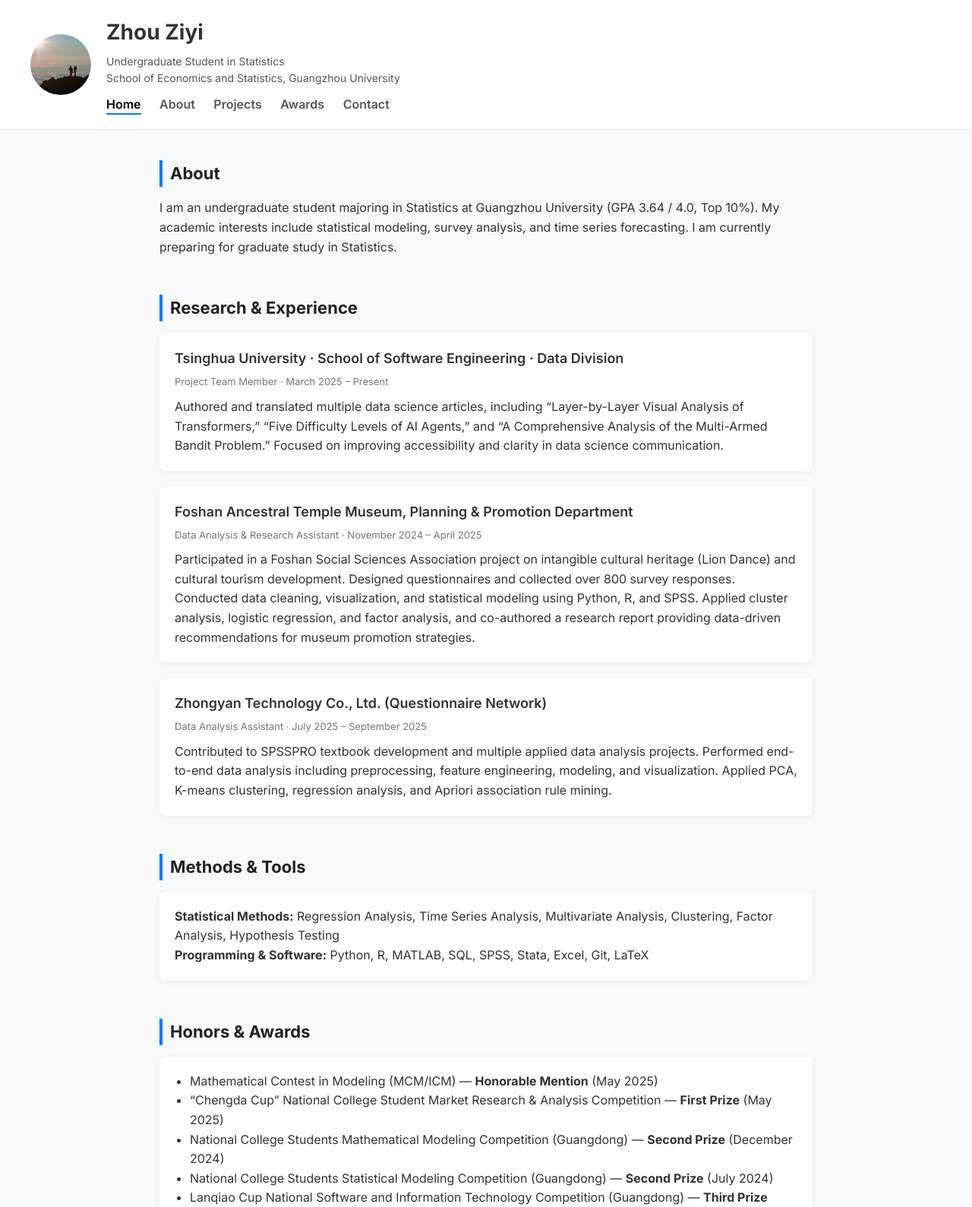
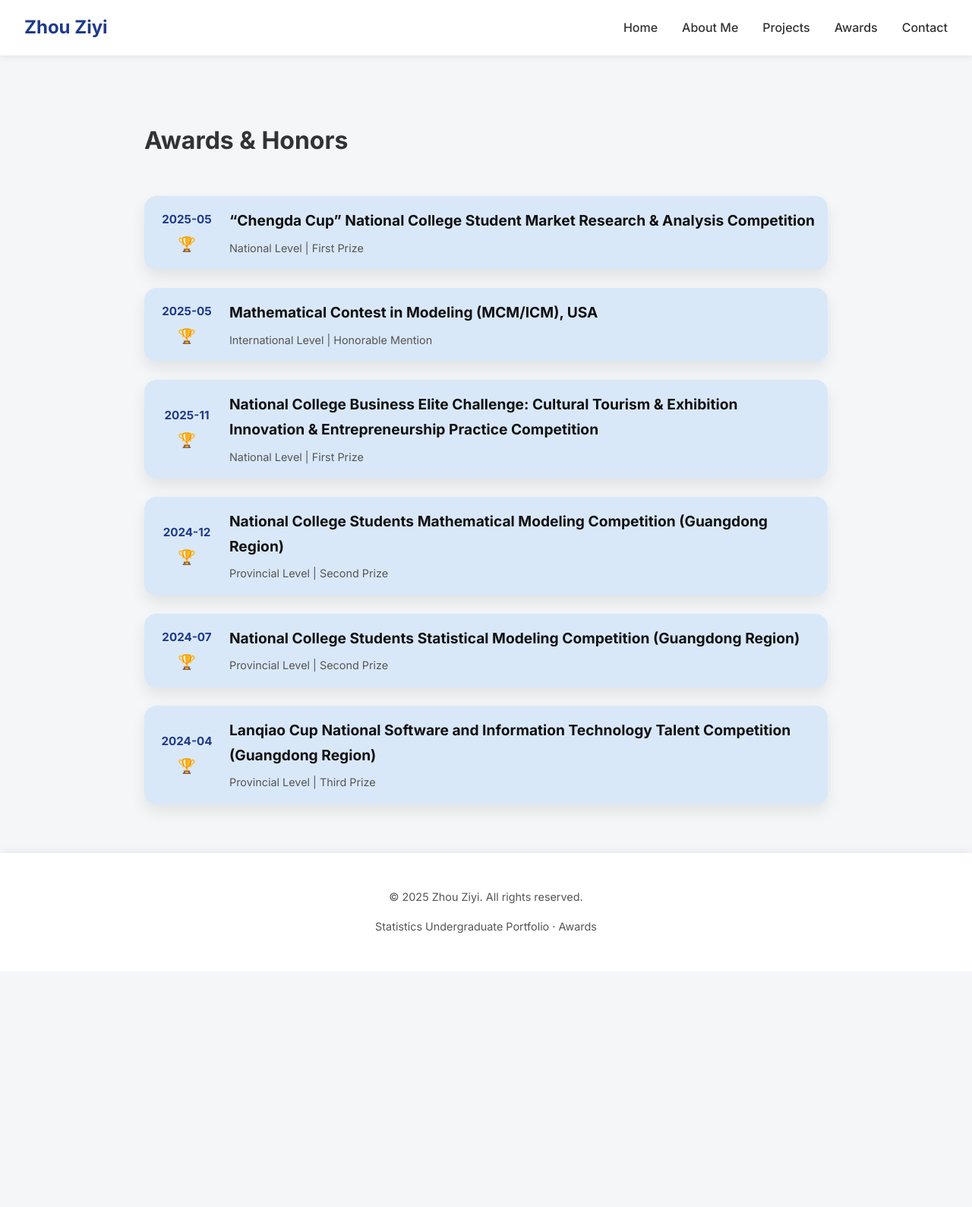
Before and after one commit to cloudcollection/cloudcollection.io, a plain HTML site: page index.html in a window 1280 px wide. Shown: the top 1589 px of the page at 76% size. After the commit the page ends 1279 px from the top, so only its background shows below. Drawn offline with Linux system fonts and the light colour scheme.

Commit message:
Update index.html

```diff
--- a/index.html
+++ b/index.html
@@ -2,156 +2,161 @@
 <html lang="en">
 <head>
 <meta charset="UTF-8">
-<title>Zhou Ziyi | Statistics</title>
 <meta name="viewport" content="width=device-width, initial-scale=1.0">
-<meta name="description" content="Zhou Ziyi, undergraduate student in Statistics at Guangzhou University, with research interests in statistical modeling, survey analysis, and time series analysis.">
-<link href="https://fonts.googleapis.com/css2?family=Inter:wght@400;600;700&display=swap" rel="stylesheet">
+<title>Awards | Zhou Ziyi</title>
+<link href="https://fonts.googleapis.com/css2?family=Inter:wght@300;400;500;600;700&display=swap" rel="stylesheet">
 <style>
-  /* 原样式不变 */
-  * { margin:0; padding:0; box-sizing:border-box; font-family: 'Inter', sans-serif; }
-  body { line-height:1.6; background:#f8f9fa; color:#333; }
-  a { text-decoration:none; color:#007bff; }
-  a:hover { text-decoration:underline; }
+  body {
+    margin:0; font-family:'Inter',sans-serif; line-height:1.7; background:#f4f6f8; color:#333;
+  }
+  a { text-decoration:none; color:inherit; }
 
-  header { display:flex; align-items:center; padding:20px 40px; background:#fff; border-bottom:1px solid #eaeaea; }
-  header .photo { width:80px; height:80px; border-radius:50%; object-fit:cover; }
-  header .info { margin-left:20px; }
-  header .info h1 { font-size:28px; font-weight:700; margin-bottom:5px; }
-  header .info p { font-size:14px; color:#555; }
-  header nav { margin-top:10px; }
-  header nav a { margin-right:20px; font-weight:600; color:#555; }
-  header nav a.active { color:#000; border-bottom:2px solid #007bff; padding-bottom:2px; }
+  header { background:#fff; box-shadow:0 2px 8px rgba(0,0,0,0.08); display:flex; justify-content:space-between; align-items:center; padding:1rem 2rem; position:sticky; top:0; z-index:10; }
+  header .logo { font-weight:700; font-size:1.5rem; color:#1e3a8a; }
+  nav ul { display:flex; gap:2rem; list-style:none; margin:0; padding:0; }
+  nav ul li a { font-weight:500; color:#333; transition:color 0.2s; }
+  nav ul li a:hover { color:#1e3a8a; }
 
-  .container { max-width:900px; margin:40px auto; padding:0 20px; }
+  main { max-width:900px; margin:4rem auto; padding:0 1rem; display:flex; flex-direction:column; gap:1.5rem; }
 
-  section { margin-bottom:50px; }
-  section h2 { font-size:22px; font-weight:700; color:#222; margin-bottom:15px; border-left:4px solid #007bff; padding-left:10px; }
+  .card {
+    background:#d9e8f8; border-radius:16px; padding:1rem; box-shadow:0 10px 20px rgba(0,0,0,0.08);
+    display:flex; gap:1rem; align-items:center;
+    opacity:0; transform:translateY(30px);
+    transition:transform 0.5s, box-shadow 0.5s, opacity 0.5s;
+  }
+  .card.visible { opacity:1; transform:translateY(0);}
+  .card:hover { transform:translateY(-5px); box-shadow:0 16px 36px rgba(0,0,0,0.12); }
 
-  .card { background:#fff; padding:20px; margin-bottom:20px; border-radius:8px; box-shadow:0 2px 8px rgba(0,0,0,0.05); }
-  .card h3 { font-size:18px; font-weight:600; margin-bottom:5px; }
-  .card .meta { font-size:13px; color:#777; margin-bottom:10px; }
-  .card ul { list-style-type: disc; padding-left:20px; }
+  .card .time {
+    min-width:80px;
+    font-weight:700;
+    text-align:center;
+    color:#1e3a8a;
+    font-size:0.95rem;
+    display:flex;
+    flex-direction:column;
+    align-items:center;
+    justify-content:center;
+  }
+  .card .time .trophy { font-size:1.2rem; margin-top:0.2rem; }
 
-  footer { text-align:center; padding:20px; font-size:14px; color:#777; border-top:1px solid #eaeaea; }
+  .card .content h2 { margin:0 0 0.5rem 0; font-size:1.2rem; color:#111; }
+  .card .content .meta { font-size:0.9rem; color:#555; }
+
+  footer { padding:2rem 0; text-align:center; background:#fff; box-shadow:0 -2px 12px rgba(0,0,0,0.06); color:#555; font-size:0.9rem; margin-top:4rem; }
+
+  @media(max-width:600px){
+    header { padding:1rem; }
+    main { padding:0 1rem; }
+    .card { flex-direction:column; align-items:flex-start; }
+    .card .time { min-width:auto; flex-direction:row; gap:0.5rem; }
+  }
 </style>
 </head>
-
 <body>
-
 <header>
-  <img src="assets/ziyi_photo.jpg" alt="Zhou Ziyi" class="photo">
-  <div class="info">
-    <h1>Zhou Ziyi</h1>
-    <p>
-      Undergraduate Student in Statistics<br>
-      School of Economics and Statistics, Guangzhou University
-    </p>
-    <nav>
-      <a href="index.html" class="active">Home</a>
-      <a href="about.html">About</a>
-      <a href="projects.html">Projects</a>
-      <a href="awards.html">Awards</a>
-      <a href="contact.html">Contact</a>
-    </nav>
-  </div>
+  <a href="index.html" class="logo">Zhou Ziyi</a>
+  <nav>
+    <ul>
+      <li><a href="index.html">Home</a></li>
+      <li><a href="about.html">About Me</a></li>
+      <li><a href="projects.html">Projects</a></li>
+      <li><a href="awards.html">Awards</a></li>
+      <li><a href="contact.html">Contact</a></li>
+    </ul>
+  </nav>
 </header>
 
-<main class="container">
-
-<!-- About Section -->
-<section id="about">
-  <h2>About</h2>
-  <p>
-    I am an undergraduate student majoring in Statistics at Guangzhou University (GPA 3.64 / 4.0, Top 10%).
-    My academic interests include statistical modeling, survey analysis, and time series forecasting.
-    I am currently preparing for graduate study in Statistics.
-  </p>
-</section>
-
-<!-- Research & Experience Section -->
-<section id="experience">
-  <h2>Research & Experience</h2>
+<main>
+  <h1>Awards & Honors</h1>
 
   <div class="card">
-    <h3>Tsinghua University · School of Software Engineering · Data Division</h3>
-    <p class="meta">Project Team Member · March 2025 – Present</p>
-    <p>
-      Authored and translated multiple data science articles, including
-      “Layer-by-Layer Visual Analysis of Transformers,”
-      “Five Difficulty Levels of AI Agents,” and
-      “A Comprehensive Analysis of the Multi-Armed Bandit Problem.”
-      Focused on improving accessibility and clarity in data science communication.
-    </p>
+    <div class="time">
+      2025-05
+      <div class="trophy">🏆</div>
+    </div>
+    <div class="content">
+      <h2>“Chengda Cup” National College Student Market Research & Analysis Competition</h2>
+      <div class="meta">National Level | First Prize</div>
+    </div>
   </div>
 
   <div class="card">
-    <h3>Foshan Ancestral Temple Museum, Planning & Promotion Department</h3>
-    <p class="meta">Data Analysis & Research Assistant · November 2024 – April 2025</p>
-    <p>
-      Participated in a Foshan Social Sciences Association project on intangible cultural heritage (Lion Dance)
-      and cultural tourism development. Designed questionnaires and collected over 800 survey responses.
-      Conducted data cleaning, visualization, and statistical modeling using Python, R, and SPSS.
-      Applied cluster analysis, logistic regression, and factor analysis, and co-authored a research report
-      providing data-driven recommendations for museum promotion strategies.
-    </p>
+    <div class="time">
+      2025-05
+      <div class="trophy">🏆</div>
+    </div>
+    <div class="content">
+      <h2>Mathematical Contest in Modeling (MCM/ICM), USA</h2>
+      <div class="meta">International Level | Honorable Mention</div>
+    </div>
   </div>
 
   <div class="card">
-    <h3>Zhongyan Technology Co., Ltd. (Questionnaire Network)</h3>
-    <p class="meta">Data Analysis Assistant · July 2025 – September 2025</p>
-    <p>
-      Contributed to SPSSPRO textbook development and multiple applied data analysis projects.
-      Performed end-to-end data analysis including preprocessing, feature engineering, modeling,
-      and visualization. Applied PCA, K-means clustering, regression analysis, and Apriori association rule mining.
-    </p>
+    <div class="time">
+      2025-11
+      <div class="trophy">🏆</div>
+    </div>
+    <div class="content">
+      <h2>National College Business Elite Challenge: Cultural Tourism & Exhibition Innovation & Entrepreneurship Practice Competition</h2>
+      <div class="meta">National Level | First Prize</div>
+    </div>
   </div>
-</section>
 
-<!-- Methods Section -->
-<section id="methods">
-  <h2>Methods & Tools</h2>
   <div class="card">
-    <p>
-      <strong>Statistical Methods:</strong> Regression Analysis, Time Series Analysis, Multivariate Analysis,
-      Clustering, Factor Analysis, Hypothesis Testing
-    </p>
-    <p>
-      <strong>Programming & Software:</strong> Python, R, MATLAB, SQL, SPSS, Stata, Excel, Git, LaTeX
-    </p>
+    <div class="time">
+      2024-12
+      <div class="trophy">🏆</div>
+    </div>
+    <div class="content">
+      <h2>National College Students Mathematical Modeling Competition (Guangdong Region)</h2>
+      <div class="meta">Provincial Level | Second Prize</div>
+    </div>
   </div>
-</section>
 
-<!-- Honors Section -->
-<section id="honors">
-  <h2>Honors & Awards</h2>
   <div class="card">
-    <ul>
-      <li>Mathematical Contest in Modeling (MCM/ICM) — <strong>Honorable Mention</strong> (May 2025)</li>
-      <li>“Chengda Cup” National College Student Market Research & Analysis Competition — <strong>First Prize</strong> (May 2025)</li>
-      <li>National College Students Mathematical Modeling Competition (Guangdong) — <strong>Second Prize</strong> (December 2024)</li>
-      <li>National College Students Statistical Modeling Competition (Guangdong) — <strong>Second Prize</strong> (July 2024)</li>
-      <li>Lanqiao Cup National Software and Information Technology Competition (Guangdong) — <strong>Third Prize</strong> (April 2024)</li>
-      <li>Guangzhou University First-Class & Second-Class Comprehensive Scholarships</li>
-    </ul>
+    <div class="time">
+      2024-07
+      <div class="trophy">🏆</div>
+    </div>
+    <div class="content">
+      <h2>National College Students Statistical Modeling Competition (Guangdong Region)</h2>
+      <div class="meta">Provincial Level | Second Prize</div>
+    </div>
   </div>
-</section>
 
-<!-- Contact Section -->
-<section id="contact">
-  <h2>Contact</h2>
   <div class="card">
-    <p>Email: <a href="mailto:xchou9378@gmail.com">xchou9378@gmail.com</a></p>
-    <p>Phone: 13828091837</p>
-    <p>GitHub: <a href="https://github.com/cloudcollection" target="_blank">github.com/cloudcollection</a></p>
-    <p>Location: Guangzhou, Guangdong Province, China</p>
+    <div class="time">
+      2024-04
+      <div class="trophy">🏆</div>
+    </div>
+    <div class="content">
+      <h2>Lanqiao Cup National Software and Information Technology Talent Competition (Guangdong Region)</h2>
+      <div class="meta">Provincial Level | Third Prize</div>
+    </div>
   </div>
-</section>
+
+</main>
 
 <footer>
-  <p>© Zhou Ziyi</p>
-  <p>Academic homepage for graduate study applications in Statistics.</p>
+  <p>© <span id="year"></span> Zhou Ziyi. All rights reserved.</p>
+  <p>Statistics Undergraduate Portfolio · Awards</p>
 </footer>
 
-</main>
+<script>
+  document.getElementById('year').textContent = new Date().getFullYear();
+
+  const cards = document.querySelectorAll('.card');
+  const observer = new IntersectionObserver(entries => {
+    entries.forEach(entry => {
+      if(entry.isIntersecting){
+        entry.target.classList.add('visible');
+        observer.unobserve(entry.target);
+      }
+    });
+  }, {threshold:0.2});
+  cards.forEach(card => observer.observe(card));
+</script>
 </body>
 </html>
```
